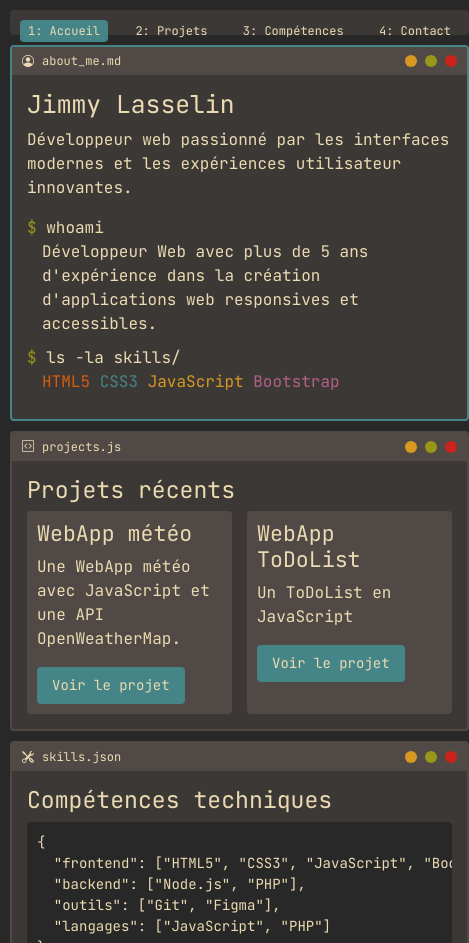
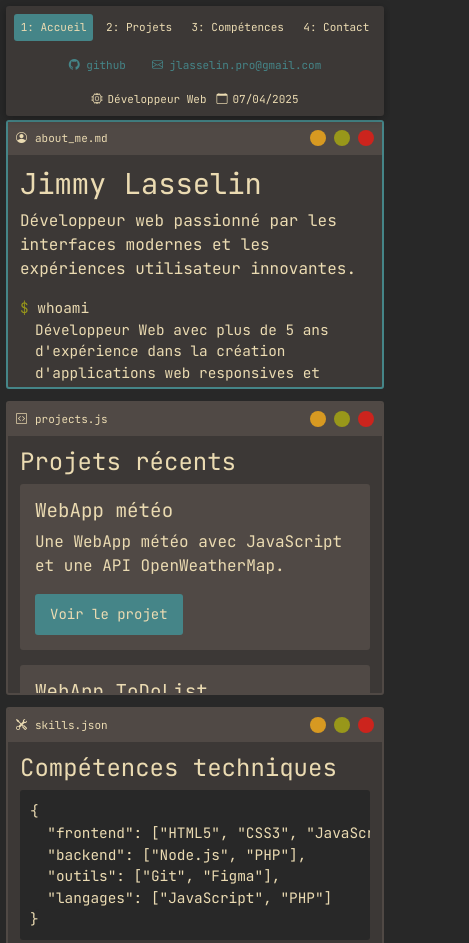
Before and after one commit to JimsonLa/portfolioWindowManager, a plain HTML site: page index.html in a window 390 px wide. Shown: the top 943 px of the page, 469 px wide, since content can reach past the window. Drawn offline with nearby package versions, Linux system fonts and the light colour scheme.

Commit message:
feat(portfolio): improve mobile responsiveness

```diff
--- a/style.css
+++ b/style.css
@@ -266,19 +266,185 @@ a:hover {
 }
 
 /* Requêtes média */
+@media (max-width: 992px) {
+    .workspace-container {
+        grid-template-columns: repeat(2, 1fr);
+    }
+}
+
 @media (max-width: 768px) {
+    :root {
+        --window-gap: 8px;
+        --border-radius: 3px;
+    }
+
+    body {
+        padding: 8px;
+        height: auto;
+        min-height: 100vh;
+        padding-top: 0; /* Retiré car nous n'utilisons plus position: fixed */
+    }
+
     .workspace-container {
         grid-template-columns: 1fr;
+        grid-auto-rows: minmax(300px, auto);
+        margin-top: 85px; /* Espace pour la navbar sticky */
+    }
+
+    .workspace-container .window:first-child {
+        margin-top: 20px;
     }
 
     .statusbar {
         flex-direction: column;
         height: auto;
         padding: 10px;
+        position: absolute; /* Fixé en haut mais disparaît au scroll */
+        top: 0;
+        left: 0;
+        right: 0;
+        width: calc(100% - 16px); /* Tenir compte du padding du body */
+        margin: 8px;
+        margin-bottom: 45px; /* Augmenté pour éviter le chevauchement */
+        z-index: 100;
+        box-shadow: 0 2px 10px rgba(0, 0, 0, 0.3);
     }
 
     .workspaces, .status-items {
         width: 100%;
         justify-content: space-between;
     }
+
+    .status-items {
+        margin-top: 8px;
+        font-size: 11px;
+    }
+
+    .window {
+        margin-bottom: var(--window-gap);
+    }
+
+    .window-header {
+        padding: 8px;
+    }
+
+    .window-controls span {
+        width: 15px;
+        height: 15px;
+    }
+
+    .window-content {
+        padding: 12px;
+    }
+
+    /* Améliorer l'accessibilité des liens et boutons pour le tactile */
+    a, button, .workspace, .window-controls span {
+        padding: 8px;
+    }
+
+    .btn {
+        padding: 10px 15px;
+    }
+
+    .skill-tag {
+        padding: 8px 12px;
+        margin: 4px;
+        font-size: 13px;
+    }
+
+    .project-card {
+        padding: 15px;
+    }
+
+    /* Ajuster la taille de la police pour la lisibilité */
+    h2 {
+        font-size: 1.8rem;
+    }
+
+    h3 {
+        font-size: 1.5rem;
+    }
+
+    h4 {
+        font-size: 1.2rem;
+    }
+
+    pre {
+        font-size: 0.9rem;
+    }
 }
+
+@media (max-width: 480px) {
+    :root {
+        --window-gap: 6px;
+    }
+
+    body {
+        padding: 6px;
+        padding-top: 0; /* Retiré car nous n'utilisons plus position: fixed */
+    }
+
+    .workspace-container {
+        margin-top: 95px; /* Ajusté pour la navbar plus grande sur petit écran */
+    }
+
+    .workspace-container .window:first-child {
+        margin-top: 25px;
+    }
+
+    .statusbar {
+        padding: 8px;
+        width: calc(100% - 12px); /* Ajusté pour le padding du body */
+        margin: 6px;
+        margin-bottom: 50px; /* Augmenté pour éviter le chevauchement */
+    }
+
+    .workspaces {
+        flex-wrap: wrap;
+        justify-content: center;
+        gap: 6px;
+    }
+
+    .workspace {
+        padding: 5px;
+        font-size: 11px;
+        text-align: center;
+        flex: 1 0 auto;
+    }
+
+    .status-items {
+        flex-wrap: wrap;
+        justify-content: center;
+        gap: 10px;
+    }
+
+    .window-title {
+        font-size: 11px;
+    }
+
+    .window-controls span {
+        width: 12px;
+        height: 12px;
+    }
+
+    .projects-grid {
+        grid-template-columns: 1fr;
+    }
+
+    .skills-list {
+        justify-content: center;
+    }
+
+    .terminal-output {
+        font-size: 0.9rem;
+    }
+
+    /* Formulaire de contact */
+    form .mb-3 {
+        margin-bottom: 0.75rem;
+    }
+
+    input, button, textarea {
+        font-size: 16px; /* Évite le zoom sur les champs de saisie sur iOS */
+    }
+}
```
